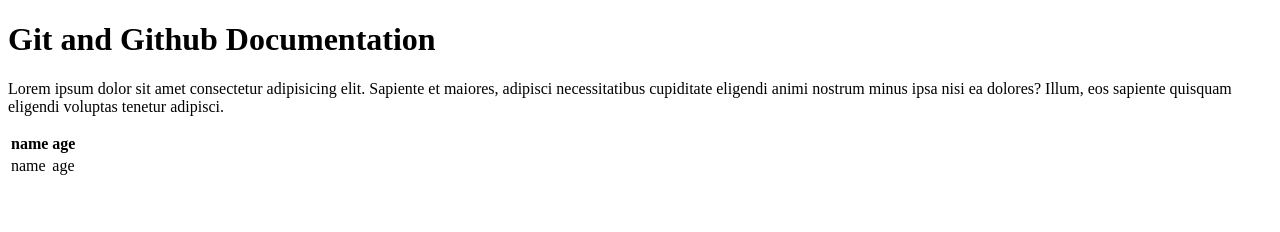
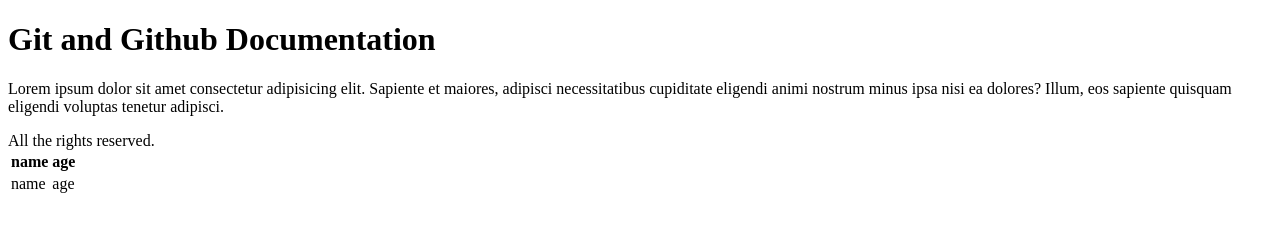
Before and after one commit to javedkhan8833/navetech, a plain HTML site: page newfile.html in a window 1280 px wide. Drawn offline with Linux system fonts and the light colour scheme.

Commit message:
files staged

```diff
--- a/newfile.html
+++ b/newfile.html
@@ -18,6 +18,7 @@
                 <td>name</td>
                 <td>age</td>
             </tr>
+            <tfoot>All the rights reserved.</tfoot>
         </tbody>
     </table>
 </body>
```
